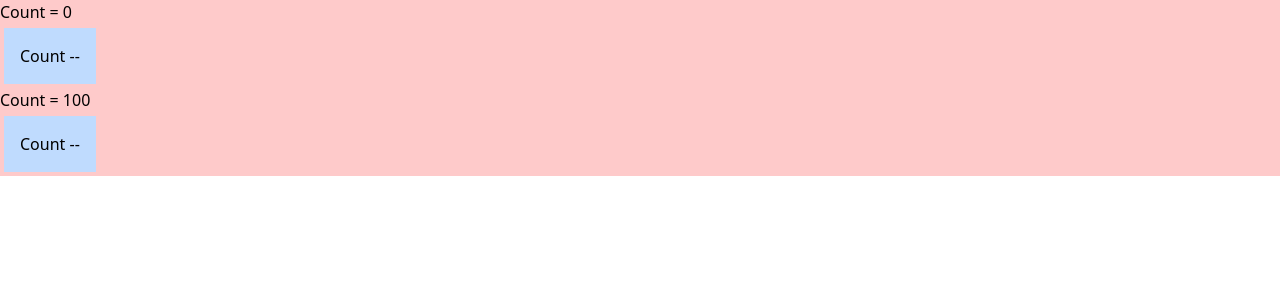
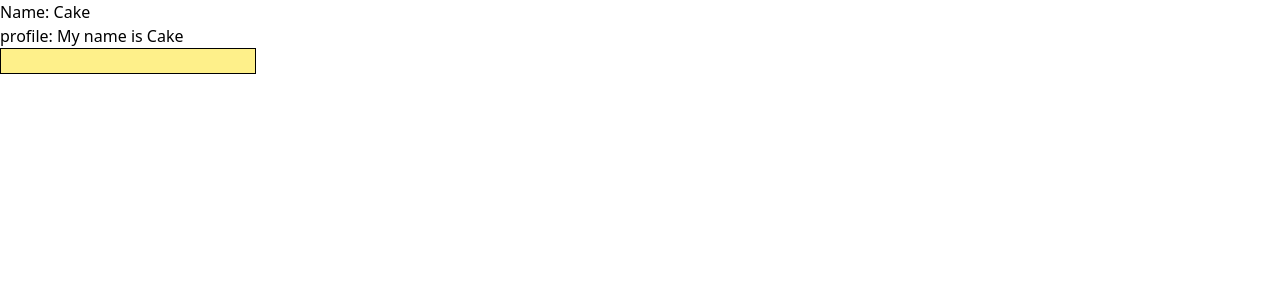
Before and after one commit to soAcademy/workshop-state-and-event, a React (Create React App) app: page / in a window 1280 px wide. Shown: the top 300 px of the page. Built offline with nearby package versions, Linux system fonts and the light colour scheme.

Commit message:
feat:useEffect2

```diff
--- a/src/App.js
+++ b/src/App.js
@@ -20,8 +20,8 @@ import Prop2 from "./Props/Prop2";
 import Prop3 from "./Props/Prop3";
 import Prop4 from "./Props/Prop4";
 
-import Effect1 from "./Effects/Effect1";
-// import Effect2 from "./EffectsAnswer/Effect2";
+// import Effect1 from "./Effects/Effect1";
+import Effect2 from "./Effects/Effect2";
 // import Effect3 from "./EffectsAnswer/Effect3";
 // import Effect4 from "./EffectsAnswer/Effect4";
 // import Effect5 from "./EffectsAnswer/Effect5";
@@ -53,8 +53,8 @@ const App = () => {
       {/* <Prop3 /> */}
       {/* <Prop4 /> */}
 
-      <Effect1 />
-      {/* <Effect2 /> */}
+      {/* <Effect1 /> */}
+      <Effect2 />
       {/* <Effect3 /> */}
       {/* <Effect4 /> */}
       {/* <Effect5 /> */}
--- /dev/null
+++ b/src/Effects/Effect2.js
@@ -0,0 +1,23 @@
+import React, { useState, useEffect } from "react";
+
+const Effect2 = () => {
+  const [name, setName] = useState("Cake");
+  const [profile, setProfile] = useState("Cake");
+
+  useEffect(() => {
+    setProfile(name);
+  }, [name]);
+
+  return (
+    <>
+      <p>Name: {name}</p>
+      <p>profile: My name is {profile}</p>
+      <input
+        className="border border-black bg-yellow-200 w-64"
+        onChange={(e) => setName(e.target.value)}
+      />
+    </>
+  );
+};
+
+export default Effect2;
```
